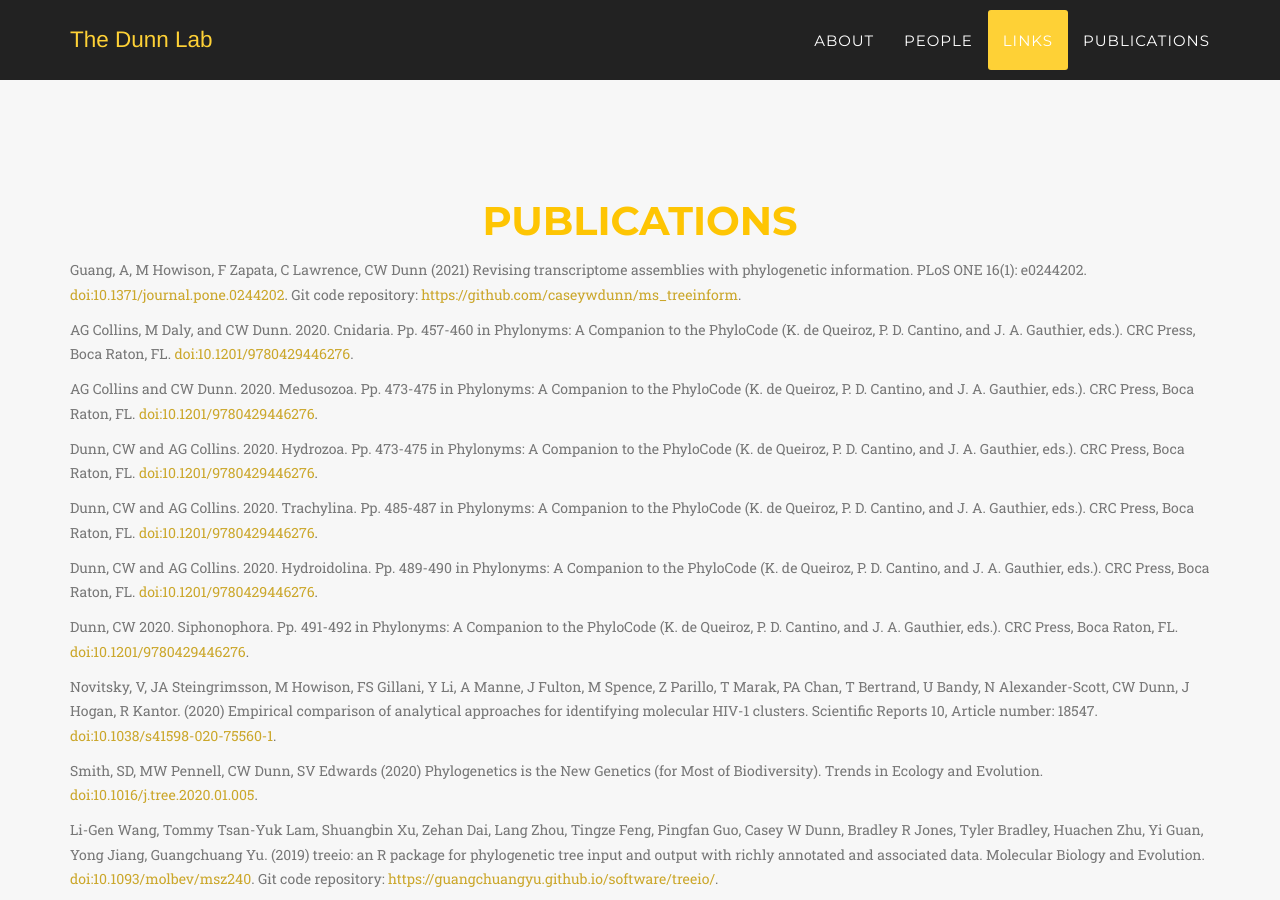
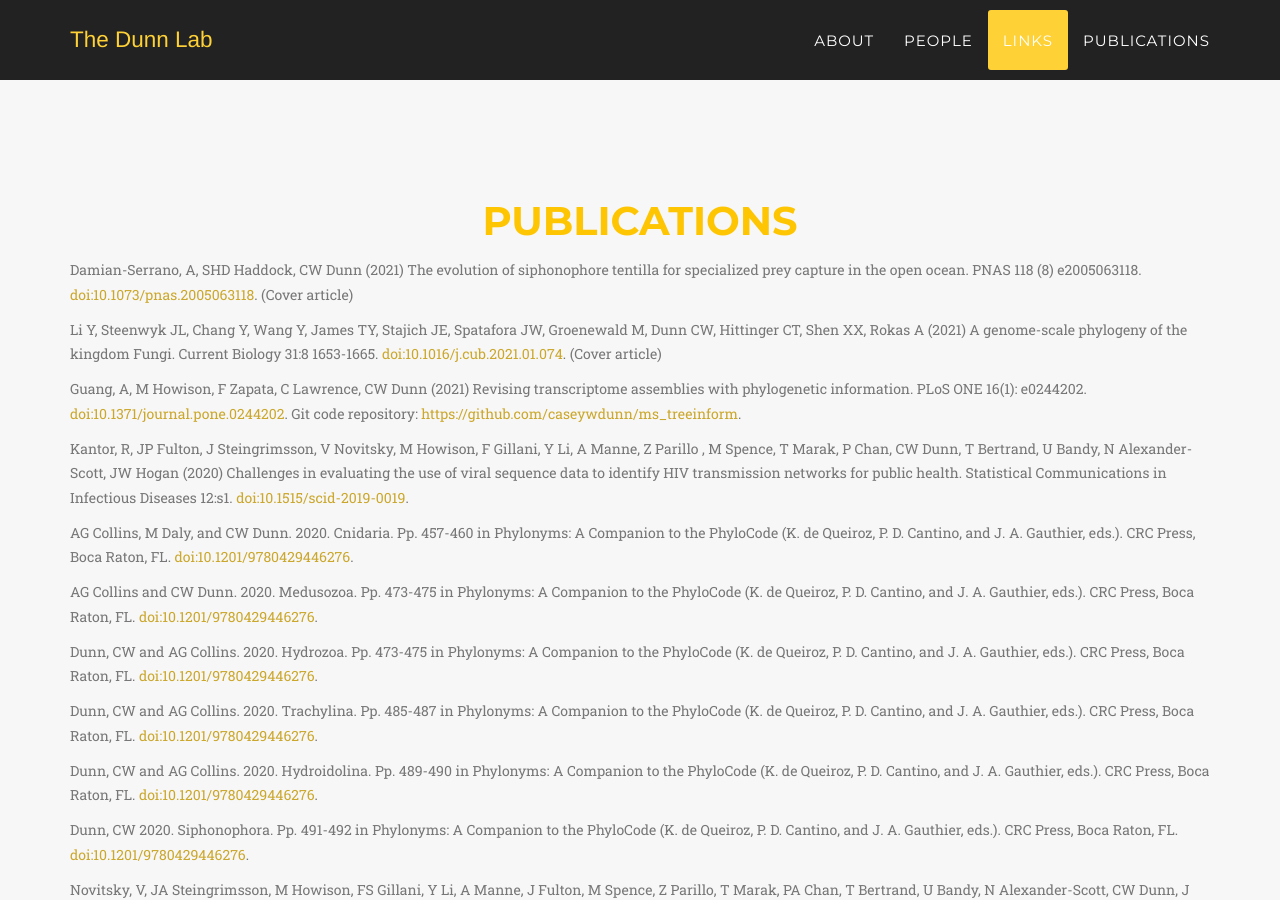
Before and after one commit to caseywdunn/caseywdunn.github.io, a Jekyll site: the page built from index.html, in a window 1280 px wide and 900 px high, scrolled down 8896 px. Built offline with Jekyll 4.4.1, drawn with Linux system fonts in a browser that asks for light colours; some web fonts are replaced.

Commit message:
three more pubs

```diff
--- a/_includes/publications.html
+++ b/_includes/publications.html
@@ -7,9 +7,20 @@
                 </div>
             </div>
 
+<div class="box"><div class="box-title"></div><div class="box-body">
+<p class="text-muted"> Damian-Serrano, A, SHD Haddock, CW Dunn (2021) The evolution of siphonophore tentilla for specialized prey capture in the open ocean. PNAS 118 (8) e2005063118. <a href="https://doi.org/10.1073/pnas.2005063118">doi:10.1073/pnas.2005063118</a>. (Cover article) </p>
+</div><div class="box-footer"> </div></div>
+
+<div class="box"><div class="box-title"></div><div class="box-body">
+<p class="text-muted"> Li Y, Steenwyk JL, Chang Y, Wang Y, James TY, Stajich JE, Spatafora JW, Groenewald M, Dunn CW, Hittinger CT, Shen XX, Rokas A (2021) A genome-scale phylogeny of the kingdom Fungi. Current Biology 31:8 1653-1665. <a href="https://doi.org/10.1016/j.cub.2021.01.074">doi:10.1016/j.cub.2021.01.074</a>. (Cover article) </p>
+</div><div class="box-footer"> </div></div>
 
 <div class="box"><div class="box-title"></div><div class="box-body">
 <p class="text-muted"> Guang, A, M Howison, F Zapata, C Lawrence, CW Dunn (2021) Revising transcriptome assemblies with phylogenetic information. PLoS ONE 16(1): e0244202.  <a href="https://doi.org/10.1371/journal.pone.0244202">doi:10.1371/journal.pone.0244202</a>. Git code repository: <a href="https://github.com/caseywdunn/ms_treeinform">https://github.com/caseywdunn/ms_treeinform</a>. </p>
+</div><div class="box-footer"> </div></div>
+
+<div class="box"><div class="box-title"></div><div class="box-body">
+<p class="text-muted"> Kantor, R, JP Fulton, J Steingrimsson, V Novitsky, M Howison, F Gillani, Y Li, A Manne, Z Parillo , M Spence, T Marak, P Chan, CW Dunn, T Bertrand, U Bandy, N Alexander-Scott, JW Hogan (2020) Challenges in evaluating the use of viral sequence data to identify HIV transmission networks for public health. Statistical Communications in Infectious Diseases 12:s1. <a href="https://doi.org/10.1515/scid-2019-0019">doi:10.1515/scid-2019-0019</a>. </p>
 </div><div class="box-footer"> </div></div>
 
 <div class="box"><div class="box-title"></div><div class="box-body">
@@ -45,7 +56,6 @@
 <div class="box"><div class="box-title"></div><div class="box-body">
 <p class="text-muted"> Novitsky, V, JA Steingrimsson, M Howison, FS Gillani, Y Li, A Manne, J Fulton, M Spence, Z Parillo, T Marak, PA Chan, T Bertrand, U Bandy, N Alexander-Scott, CW Dunn, J Hogan, R Kantor. (2020) Empirical comparison of analytical approaches for identifying molecular HIV-1 clusters. Scientific Reports 10, Article number: 18547. <a href="https://doi.org/10.1038/s41598-020-75560-1">doi:10.1038/s41598-020-75560-1</a>. </p>
 </div><div class="box-footer"> </div></div>
-
 
 <div class="box"><div class="box-title"></div><div class="box-body">
 <p class="text-muted"> Smith, SD, MW Pennell, CW Dunn, SV Edwards (2020) Phylogenetics is the New Genetics (for Most of Biodiversity). Trends in Ecology and Evolution. <a href="https://doi.org/10.1016/j.tree.2020.01.005">doi:10.1016/j.tree.2020.01.005</a>. </p>
```
